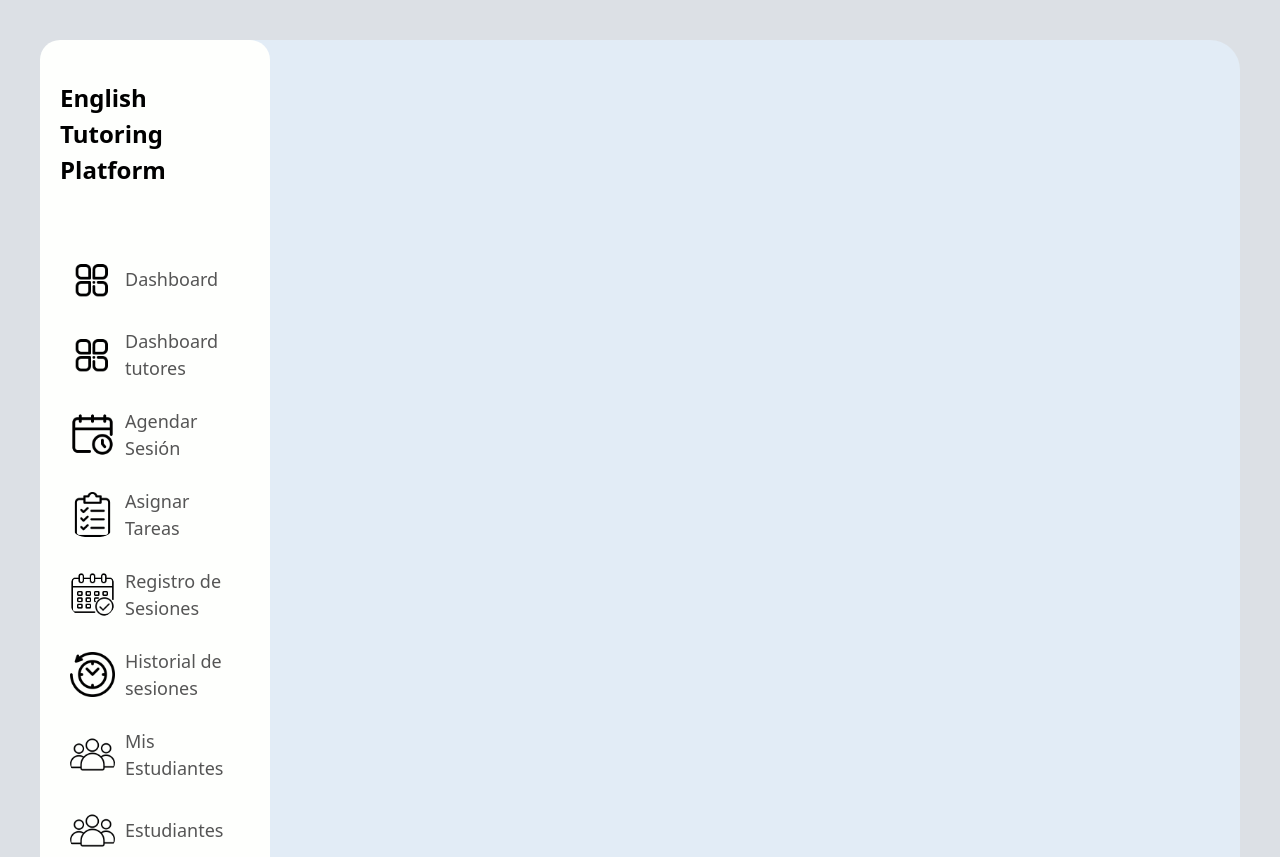
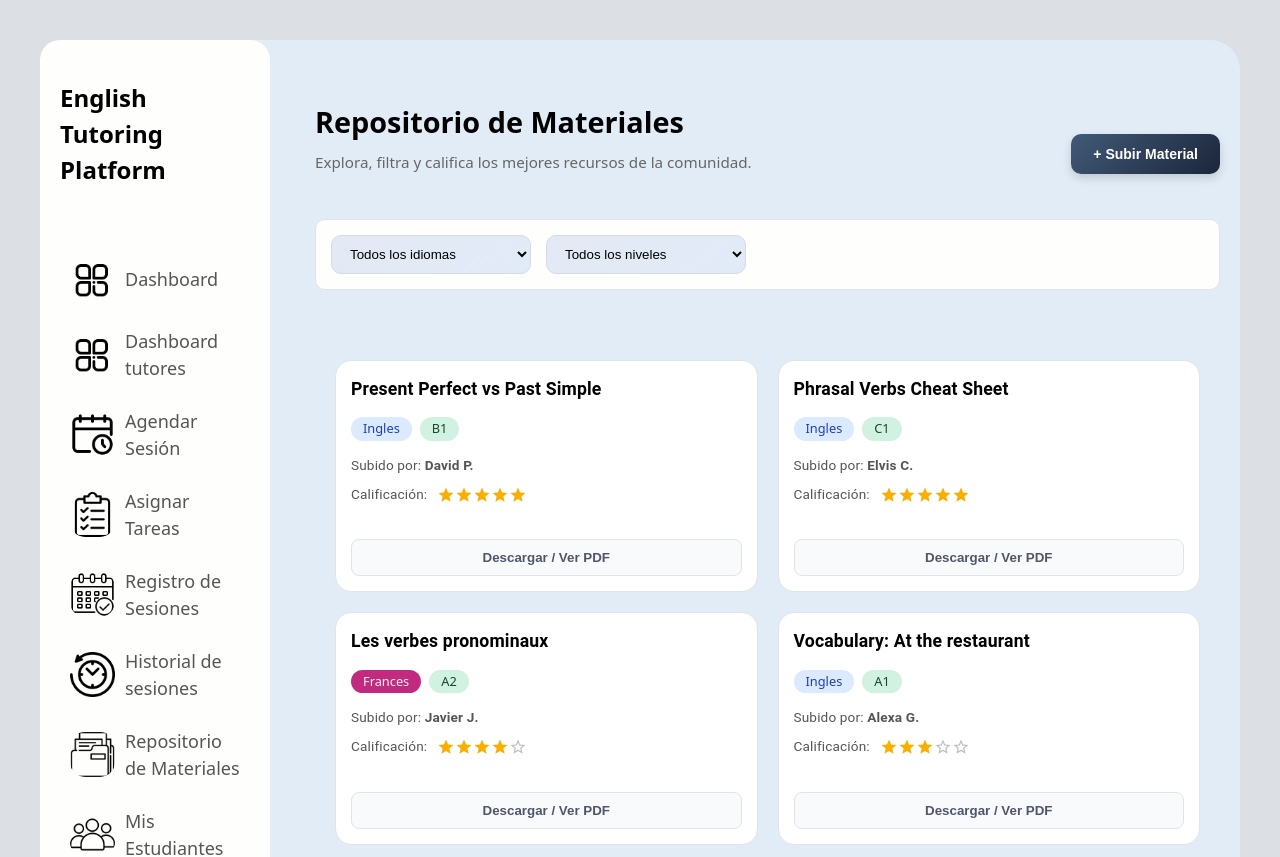
Before and after one commit to Kerno76/fastalkpruebas, a React (Vite) app: page /repositorio in a window 1280 px wide. Shown: the top 857 px of the page. Built offline with nearby package versions, Linux system fonts and the light colour scheme.

Commit message:
Agregué nueva pestaña 'Repositorio de Materiales' para la vista del tutor.

```diff
--- a/src/App.jsx
+++ b/src/App.jsx
@@ -10,6 +10,7 @@ import ControlEstudiantes from "./pages/Organizador/Estudiantes"
 import ControlTutores from "./pages/Organizador/Tutores"
 import ControlRevisores from "./pages/Organizador/Revisores"
 import MisEstudiantes from "./pages/Tutor/MisEstudiantes"
+import Repositorio from "./pages/Tutor/Repositorio"
 import {Routes, Route} from 'react-router-dom'
 import "./styles/App.css"
 
@@ -29,6 +30,7 @@ function App() {
         <Route path="/agendar" element={<AgendarSesion />} />
         <Route path="/tareas" element={<AsignarTareas />} />
         <Route path="/mis-estudiantes" element={<MisEstudiantes />} />
+        <Route path="/repositorio" element={<Repositorio />} />
       </Routes>
     </div>
   )
--- /dev/null
+++ b/src/data/dataMateriales.js
@@ -0,0 +1,6 @@
+export const materialesIniciales = [
+    { id: 1, topic: "Present Perfect vs Past Simple", language: "Ingles", level: "B1", tutorName: "David P.", rating: 5 },
+    { id: 2, topic: "Les verbes pronominaux", language: "Frances", level: "A2", tutorName: "Javier J.", rating: 4 },
+    { id: 3, topic: "Vocabulary: At the restaurant", language: "Ingles", level: "A1", tutorName: "Alexa G.", rating: 3 },
+    { id: 4, topic: "Phrasal Verbs Cheat Sheet", language: "Ingles", level: "C1", tutorName: "Elvis C.", rating: 5 }
+];
--- a/src/data/navItems.js
+++ b/src/data/navItems.js
@@ -8,6 +8,7 @@ import calendar_icon from '../assets/calendar.png'
 import task_icon from '../assets/session.png'
 import agenda from '../assets/agenda.png'
 import tasks from '../assets/clipboard.png'
+import repositorio_icon from "../assets/repositorio.png"
 
 /* Profile Settings Items */
 import user from '../assets/user.png'
@@ -20,6 +21,7 @@ export const navItems = [
   { icon: tasks, label: "Asignar Tareas", path: "/tareas" },
   { icon: register_session, label: "Registro de Sesiones", path: "/registro" },
   { icon: session_history, label: "Historial de sesiones", path: "/historial" },
+  { icon: repositorio_icon, label: "Repositorio de Materiales", path: "/repositorio"},
   { icon: students, label: "Mis Estudiantes", path: "/mis-estudiantes"},
   { icon: students, label: "Estudiantes", path: "/estudiantes" },
   { icon: students, label: "Tutores", path: "/tutores" },
--- /dev/null
+++ b/src/pages/Tutor/Repositorio.jsx
@@ -0,0 +1,105 @@
+import { useState } from 'react';
+import { Typography, Paper, Rating } from '@mui/material';
+import { materialesIniciales } from "../../data/dataMateriales.js";
+
+import '../../styles/App.css';
+import '../../styles/Organizador/Estudiantes.css';
+
+export default function Repositorio() {
+
+    // Estados para filtros y estados
+    const [materiales, setMateriales] = useState(materialesIniciales);
+    const [filtroIdioma, setFiltroIdioma] = useState('');
+    const [filtroNivel, setFiltroNivel] = useState('');
+
+    const courseColors = { 'Ingles': 'bg-ingles', 'Frances': 'bg-frances' };
+
+    // Lógica de filtrado y ordenamiento (5 estrellas arriba)
+    const materialesFiltrados = materiales
+        .filter(mat => filtroIdioma === '' || mat.language === filtroIdioma)
+        .filter(mat => filtroNivel === '' || mat.level === filtroNivel)
+        .sort((a, b) => b.rating - a.rating);
+
+    // Actualizar estrellas
+    const handleRating = (id, newRating) => {
+        const nuevosMateriales = materiales.map(mat =>
+            mat.id === id ? { ...mat, rating: newRating } : mat
+        );
+        setMateriales(nuevosMateriales);
+    };
+
+    return (
+        <div className='mainContent'>
+
+            <div style={{ display: 'flex', justifyContent: 'space-between', alignItems: 'flex-end', marginTop: '20px', marginBottom: '20px', flexWrap: 'wrap', gap: '15px' }}>
+                <div style={{ display: 'flex', flexDirection: 'column', gap: '8px' }}>
+                    <h2 style={{ margin: 0, fontSize: '1.8rem', fontWeight: 'bold', color: 'var(--text-main)' }}>Repositorio de Materiales</h2>
+                    <p style={{ margin: 0, color: '#666', fontSize: '0.95rem' }}>Explora, filtra y califica los mejores recursos de la comunidad.</p>
+                </div>
+
+                <button className="button button-primary" style={{ height: 'fit-content' }}>
+                    + Subir Material
+                </button>
+            </div>
+
+            {/* Filtros */}
+            <div style={{ display: 'flex', gap: '15px', marginBottom: '25px', background: 'var(--bg-card)', padding: '15px', borderRadius: '10px', border: '1px solid #e0e4e8' }}>
+                <select className="select-field" value={filtroIdioma} onChange={(e) => setFiltroIdioma(e.target.value)} style={{ width: '200px' }}>
+                    <option value="">Todos los idiomas</option>
+                    <option value="Ingles">Inglés</option>
+                    <option value="Frances">Francés</option>
+                </select>
+
+                <select className="select-field" value={filtroNivel} onChange={(e) => setFiltroNivel(e.target.value)} style={{ width: '200px' }}>
+                    <option value="">Todos los niveles</option>
+                    <option value="A1">A1</option>
+                    <option value="A2">A2</option>
+                    <option value="B1">B1</option>
+                    <option value="B2">B2</option>
+                    <option value="C1">C1</option>
+                </select>
+            </div>
+
+            <div className='cards-grid'>
+                {materialesFiltrados.map((item) => (
+                <Paper key={item.id} className="student-card" elevation={0} style={{ backgroundColor: 'var(--bg-card)', borderColor: '#e0e4e8', justifyContent: 'space-between' }}>
+
+                    <div className="card-top" style={{ alignItems: 'flex-start' }}>
+                        <div className="student-data" style={{ width: '100%' }}>
+                            <Typography className="student-name-title" style={{ marginBottom: '10px', fontSize: '1.2rem' }}>{item.topic}</Typography>
+
+                            <div className="info-row" style={{ marginBottom: '15px' }}>
+                                <span className={`cont-course ${courseColors[item.language] || 'bg-default'}`}>{item.language}</span>
+                                <span className="cont-level">{item.level}</span>
+                            </div>
+
+                            <Typography variant="body2" style={{ fontSize: '0.85rem', color: '#555', marginBottom: '10px' }}>
+                                Subido por: <strong>{item.tutorName}</strong>
+                            </Typography>
+
+                            <div style={{ display: 'flex', alignItems: 'center', gap: '10px' }}>
+                                <Typography variant="body2" style={{ fontSize: '0.85rem', color: '#555' }}>Calificación:</Typography>
+                                <Rating
+                                    value={item.rating}
+                                    onChange={(event, newValue) => handleRating(item.id, newValue)}
+                                    size="small"
+                                />
+                            </div>
+                        </div>
+                    </div>
+
+                    <div className="bottom-actions" style={{ marginTop: '15px' }}>
+                        <button className="details" style={{ width: '100%' }}>Descargar / Ver PDF</button>
+                    </div>
+
+                </Paper>
+                ))}
+            </div>
+
+            {materialesFiltrados.length === 0 && (
+                <p style={{ textAlign: 'center', color: '#888', marginTop: '40px' }}>No se encontraron materiales con esos filtros.</p>
+            )}
+
+        </div>
+    );
+}
```
Also changed, not shown: src/assets/repositorio.png (added).
